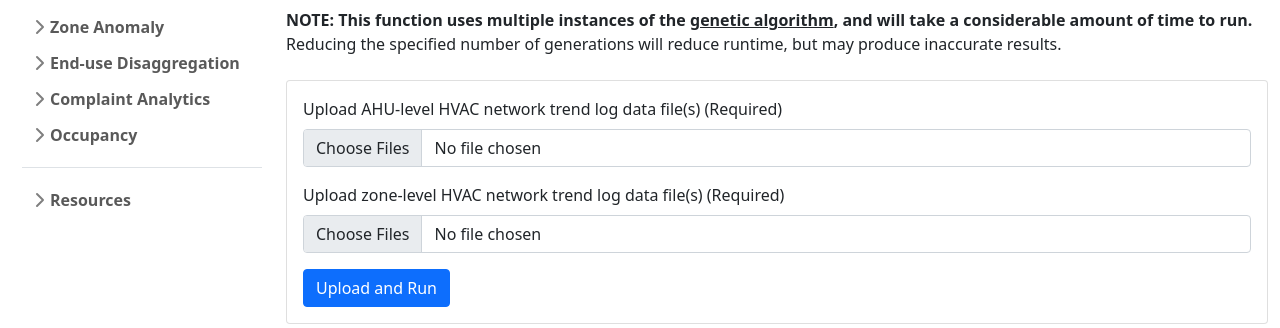
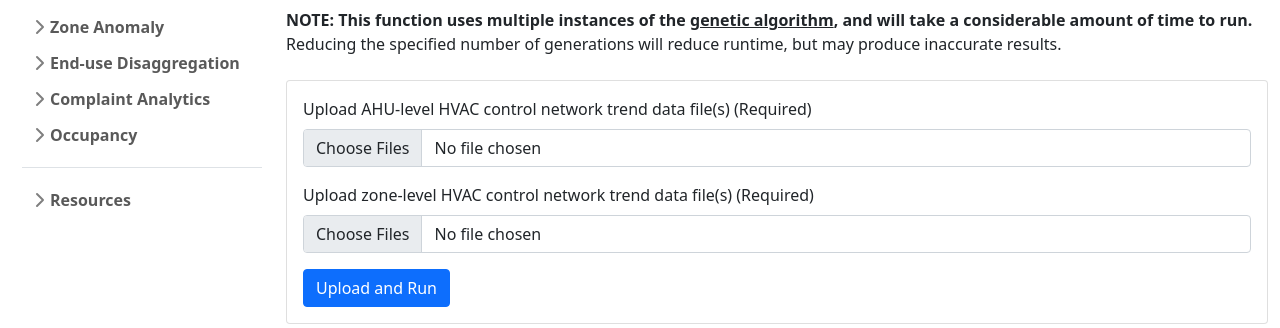
Before and after one commit to Carleton-DBOM-Research-Group/Building_energy_management_toolkit, a Flask app: page /functions/ahuAnomaly/upload in a window 1280 px wide. Shown: the part 386-714 px from the top of the page. Run offline with Flask 2, Linux system fonts and the light colour scheme; some libraries are stand-ins or nearby versions.

Commit message:
Small typo change.

```diff
--- a/templates/functions_ahuAnomaly_upload.html
+++ b/templates/functions_ahuAnomaly_upload.html
@@ -197,11 +197,11 @@
       <div class="card-body">
         <form action="/functions/ahuAnomaly/upload/run-ahuAnomaly" method="POST" enctype="multipart/form-data">
           <div class="mb-3">
-            <label for="formFileMultiple" class="form-label">Upload AHU-level HVAC network trend log data file(s) (Required)</label>
+            <label for="formFileMultiple" class="form-label">Upload AHU-level HVAC control network trend data file(s) (Required)</label>
             <input class="form-control" type="file" name="ahu_HVAC_files[]" id="formFileMultiple" accept=".csv" multiple required>
           </div>
           <div class="mb-3">
-            <label for="formFileMultiple" class="form-label">Upload zone-level HVAC network trend log data file(s) (Required)</label>
+            <label for="formFileMultiple" class="form-label">Upload zone-level HVAC control network trend data file(s) (Required)</label>
             <input class="form-control" type="file" name="zone_HVAC_files[]" id="formFileMultiple" accept=".csv" multiple required>
           </div>
           <div class="col-12">
```
